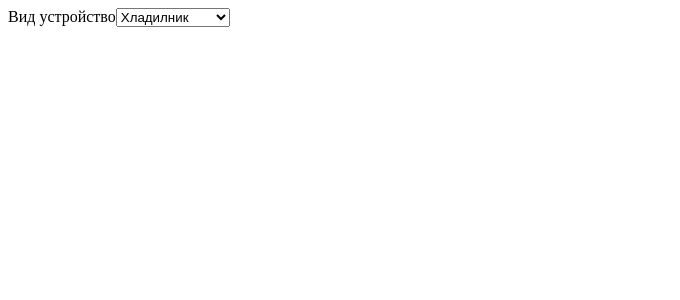
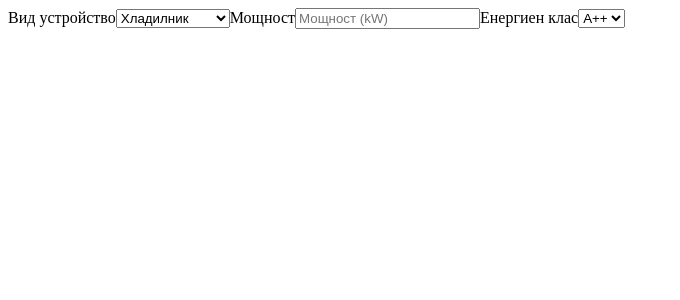
Before and after one commit to Lucky-Martin/eco-calculator, an Angular app: page / in a window 1280 px wide. Shown: the top 300 px of the page, without its empty margins (0-680 px from the left). Built offline with nearby package versions, Linux system fonts and the light colour scheme.

Commit message:
Add power & energy class

```diff
--- a/src/app/app.component.html
+++ b/src/app/app.component.html
@@ -1,4 +1,5 @@
 <form>
+  <!-- Device Type -->
   <label for="deviceType">Вид устройство</label>
   <select id="deviceType">
     <option value="хладилник">Хладилник</option>
@@ -11,4 +12,25 @@
     <option value="компютър">Компютър</option>
     <option value="принтер">Принтер</option>
   </select>
+
+  <!-- Power -->
+  <label for="power">Мощност</label>
+  <input id="power" placeholder="Мощност (kW)">
+
+  <!-- Energy class -->
+  <label for="energyClass">Енергиен клас</label>
+  <select id="energyClass">
+    <option value="APP">А++</option>
+    <option value="AP">А+</option>
+    <option value="A">А</option>
+    <option value="B">B</option>
+    <option value="C">C</option>
+    <option value="D">D</option>
+    <option value="E">E</option>
+    <option value="F">F</option>
+    <option value="G">G</option>
+  </select>
+
+  <!-- Usage hours -->
+
 </form>
```
